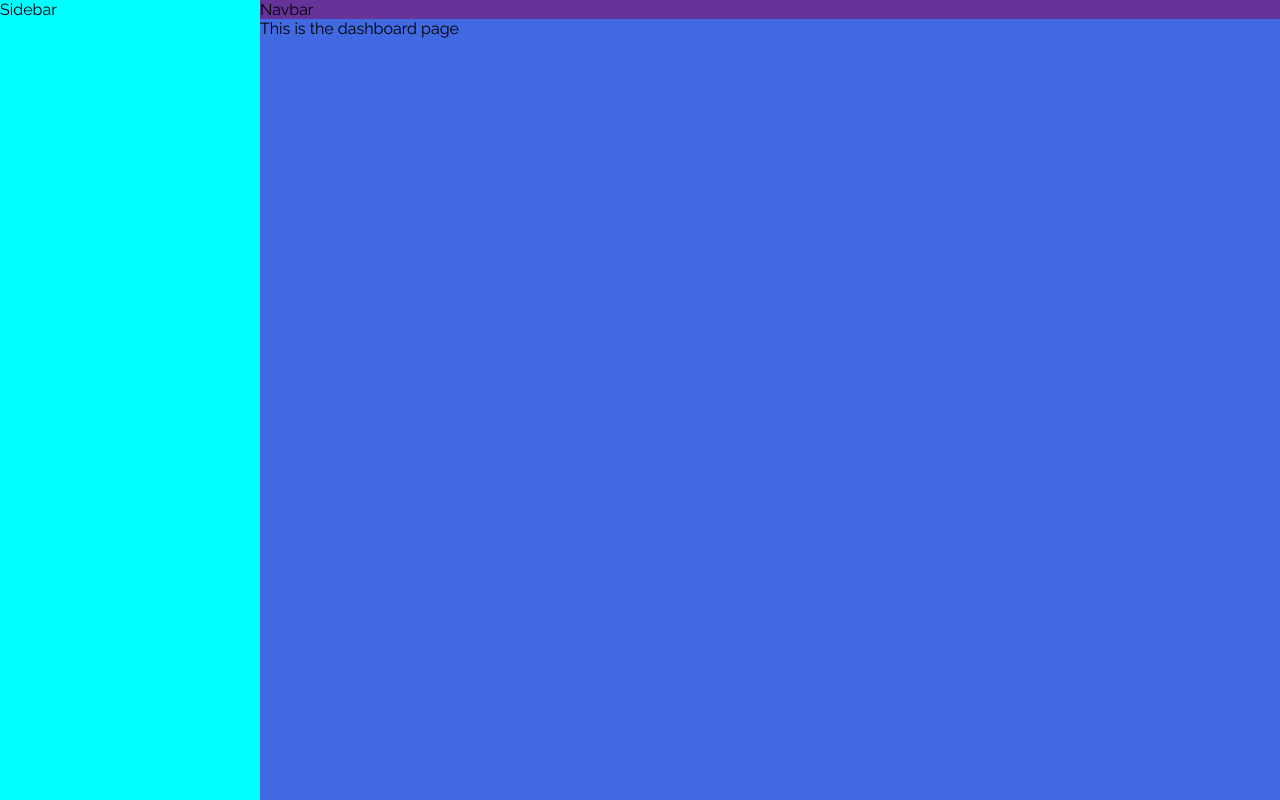
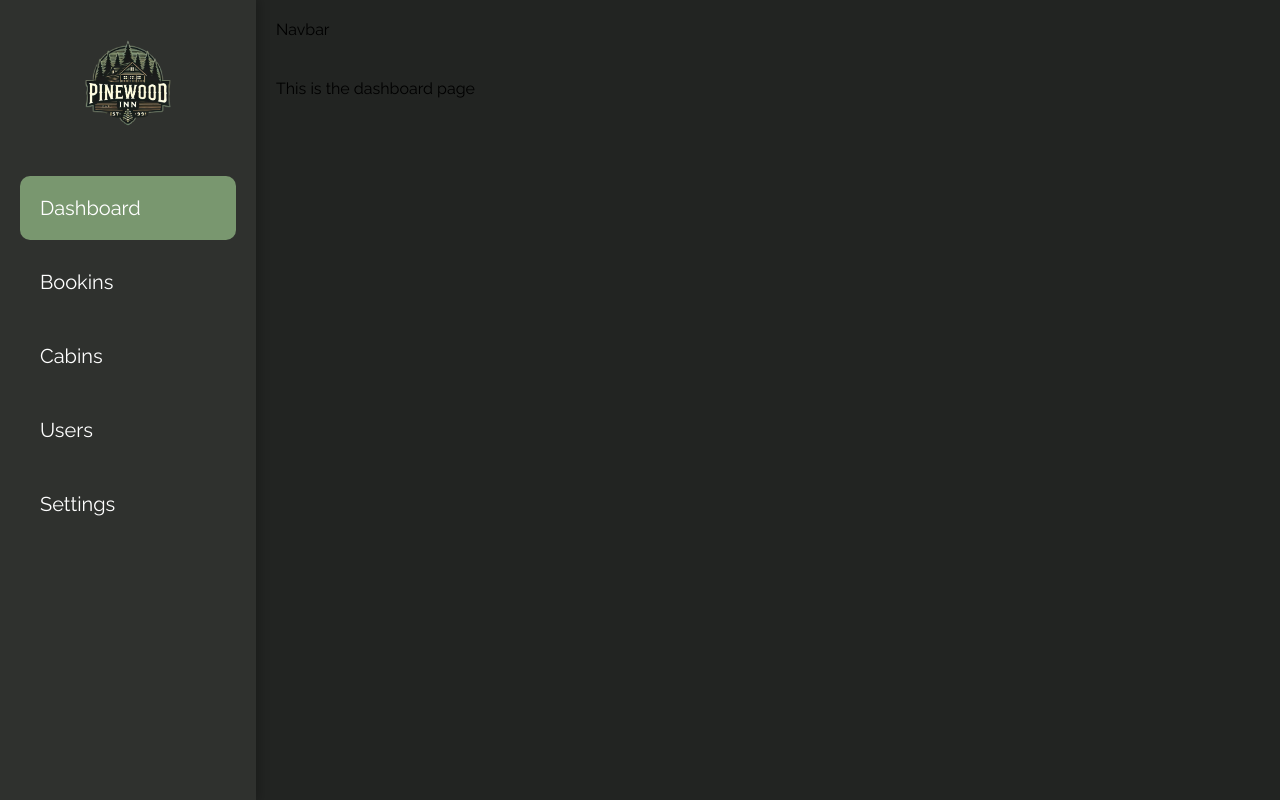
Before and after one commit to hemanththyagaraj/pinewood-inn, a React (Vite) app: page /dashboard in a window 1280 px wide. Built offline with nearby package versions, Linux system fonts and the light colour scheme.

Commit message:
Setup links inside sidebar to navigate between pages

```diff
--- a/src/components/navbar/navbar.tsx
+++ b/src/components/navbar/navbar.tsx
@@ -1,7 +1,7 @@
 import styled from 'styled-components';
 
 const StyledNavbar = styled.header`
-  background-color: rebeccapurple;
+  padding: 2rem;
 `;
 
 const Navbar = () => {
--- a/src/components/sidebar/sidebar.tsx
+++ b/src/components/sidebar/sidebar.tsx
@@ -1,12 +1,56 @@
+import { NavLink } from 'react-router-dom';
 import styled from 'styled-components';
 
 const StyledSidebar = styled.aside`
-  background-color: aqua;
   grid-row: 1/-1;
+  padding: 4rem 2rem;
+  background-color: var(--secondary-bg-color);
+  box-shadow: 2px 0px 10px 2px rgb(0, 0, 0, 0.2);
+`;
+
+const Logo = styled.img`
+  width: 40%;
+  margin: 0 auto;
+  display: block;
+`;
+
+const Nav = styled.nav`
+  display: flex;
+  flex-direction: column;
+  padding: 5rem 0;
+  gap: 1rem;
+`;
+
+const StyledNavLink = styled(NavLink)`
+  color: var(--primary-text-color);
+  text-decoration: none;
+  padding: 2rem;
+  display: block;
+  font-size: 2rem;
+  border-radius: 1rem;
+
+  &.active {
+    background-color: var(--primary-green);
+  }
+
+  &:hover {
+    background-color: var(--primary-green);
+  }
 `;
 
 const Sidebar = () => {
-  return <StyledSidebar>Sidebar</StyledSidebar>;
+  return (
+    <StyledSidebar>
+      <Logo src="/logo.png" />
+      <Nav>
+        <StyledNavLink to="/dashboard">Dashboard</StyledNavLink>
+        <StyledNavLink to="/bookings">Bookins</StyledNavLink>
+        <StyledNavLink to="/cabins">Cabins</StyledNavLink>
+        <StyledNavLink to="/users">Users</StyledNavLink>
+        <StyledNavLink to="/settings">Settings</StyledNavLink>
+      </Nav>
+    </StyledSidebar>
+  );
 };
 
 export default Sidebar;
--- a/src/layouts/index.tsx
+++ b/src/layouts/index.tsx
@@ -6,12 +6,12 @@ import styled from 'styled-components';
 const StyledMainLayout = styled.div`
   display: grid;
   height: 100vh;
-  grid-template-columns: 26rem 1fr;
+  grid-template-columns: 20% 1fr;
   grid-template-rows: auto 1fr;
 `;
 
 const StyledMain = styled.main`
-  background-color: royalblue;
+  padding: 2rem;
 `;
 
 const MainLayout = () => {
--- a/src/styles/gobal.ts
+++ b/src/styles/gobal.ts
@@ -2,9 +2,10 @@ import { createGlobalStyle } from 'styled-components';
 
 const GlobalStyles = createGlobalStyle`
 :root {
-    --primary-green: #79976f;
+  --primary-green: #79976f;
   --primary-brown: #564831;
-  --background-color: #1e2621;
+  --bg-color: #222422;
+  --secondary-bg-color: #2f312e;
   --primary-text-color: #ffffff; /* White */
   --secondary-text-color: #b0b0b0; /* Light Grey */
   --success-text-color: #a8e6a3; /* Light Green */
@@ -17,6 +18,7 @@ const GlobalStyles = createGlobalStyle`
   padding: 0;
   margin: 0;
   box-sizing: border-box;
+  transition: background-color 0.3s ease-out;
 }
 
 html {
@@ -27,7 +29,7 @@ body {
   font-size: 1.6rem;
   min-height: 100vh;
   font-family: "Raleway", sans-serif;
-  background-color: var(--background-color);
+  background-color: var(--bg-color)
 }
 
 ul {
```
Also changed, not shown: public/logo.png, 1 other file (tests, documents, lock files or other folders).
